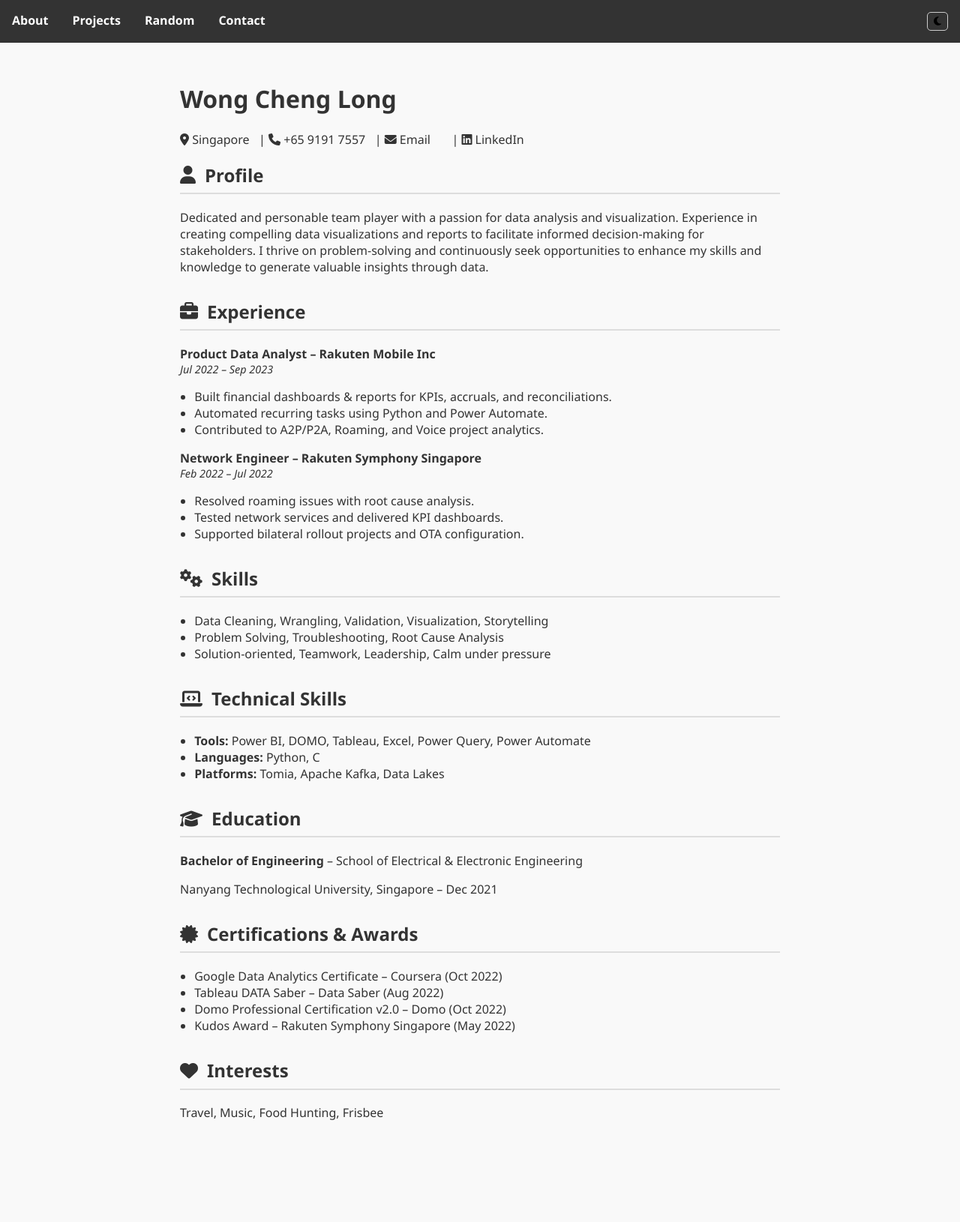
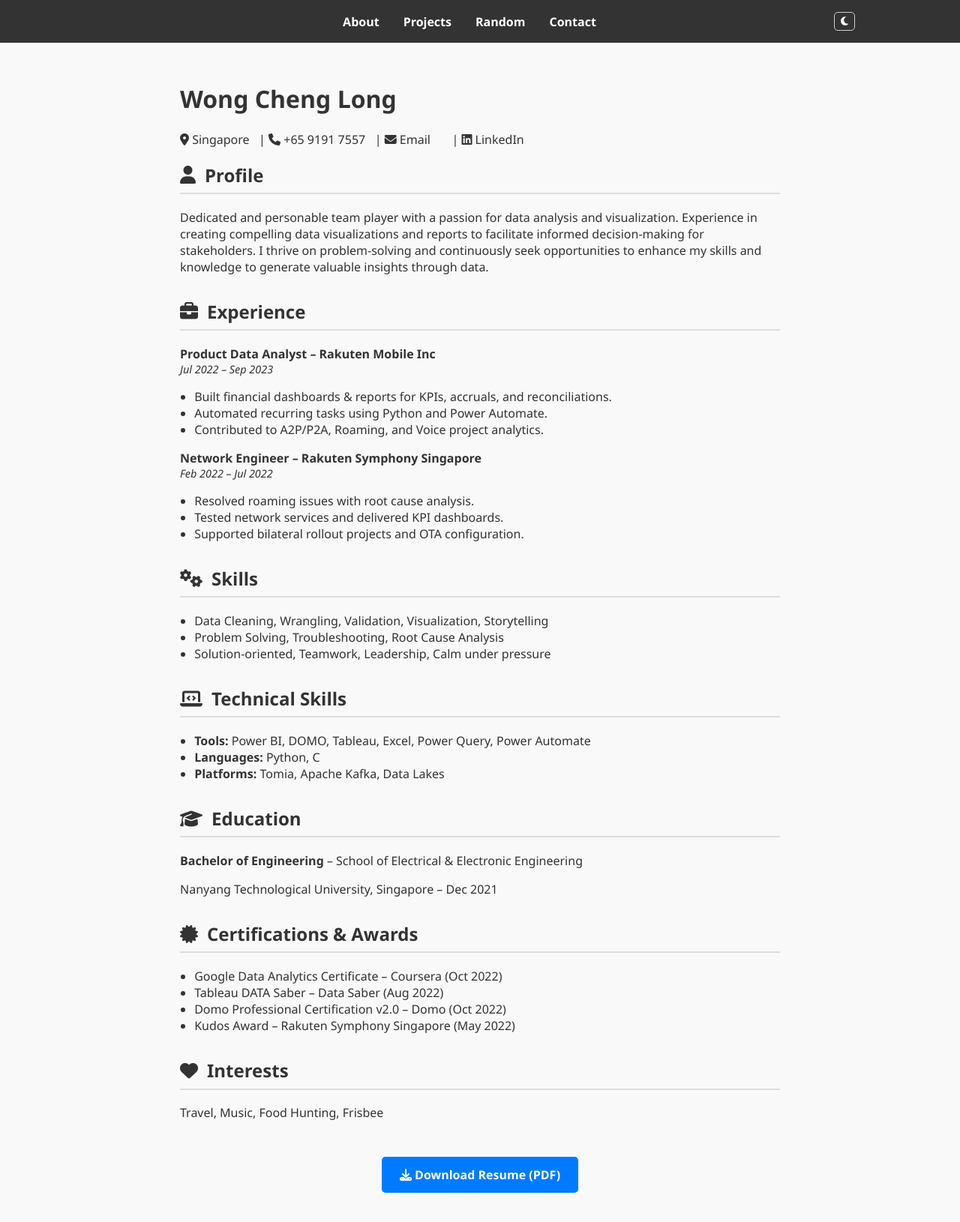
Before and after one commit to chenglong96/chenglong96.github.io, a plain HTML site: page index.html in a window 1280 px wide. Shown: the whole page at 75% size. Before the commit the page ends 1559 px from the top, so only its background shows below. Drawn offline with Linux system fonts and the light colour scheme.

Commit message:
Update index.html

```diff
--- a/index.html
+++ b/index.html
@@ -18,17 +18,41 @@
 
     nav {
       background: #333;
-      padding: 1em;
-      display: flex;
-      justify-content: center;
+      padding: 1em 0;
     }
 
-    nav ul {
+    .nav-container {
+      max-width: 1000px;
+      margin: 0 auto;
+      display: flex;
+      align-items: center;
+      justify-content: space-between;
+      padding: 0 1em;
+    }
+
+    .nav-links {
       list-style: none;
       display: flex;
       gap: 2em;
       margin: 0;
       padding: 0;
+      justify-content: center;
+      flex: 1;
+    }
+
+    .nav-links li a {
+      text-decoration: none;
+      color: white;
+      font-weight: bold;
+    }
+
+    #darkToggle {
+      background: none;
+      border: 1px solid #ccc;
+      border-radius: 5px;
+      padding: 0.3em 0.6em;
+      cursor: pointer;
+      color: white;
     }
 
     .section {
@@ -63,27 +87,35 @@
       text-decoration: none;
       color: inherit;
     }
+    .download-btn {
+      display: inline-block;
+      padding: 0.8em 1.5em;
+      background-color: #007bff;
+      color: white;
+      text-decoration: none;
+      font-weight: bold;
+      border-radius: 5px;
+      transition: background 0.3s;
+    }
 
-    #darkToggle {
-      margin-left: auto;
-      background: none;
-      border: 1px solid #ccc;
-      border-radius: 5px;
-      padding: 0.3em 0.6em;
-      cursor: pointer;
+.download-btn:hover {
+  background-color: #0056b3;
 }
+
   </style>
 </head>
 <body>
 
 <nav>
-  <ul>
+  <div class="nav-container">
+    <ul class="nav-links">
       <li><a href="index.html">About</a></li>
       <li><a href="projects.html">Projects</a></li>
       <li><a href="random.html">Random</a></li>
       <li><a href="contact.html">Contact</a></li>
     </ul>
     <button id="darkToggle"><i class="fas fa-moon"></i></button>
+  </div>
 </nav>
 
 <main>
@@ -166,6 +198,13 @@
     <h2><i class="fas fa-heart"></i> Interests</h2>
     <p>Travel, Music, Food Hunting, Frisbee</p>
   </div>
+
+  <div style="text-align: center; margin: 3em 0;">
+  <a href="Wong_Cheng_Long_Resume.pdf" download class="download-btn">
+    <i class="fas fa-download"></i> Download Resume (PDF)
+  </a>
+</div>
+
 </main>
 
 <script>
```
Lines whose indentation alone changed are shown as unchanged.
